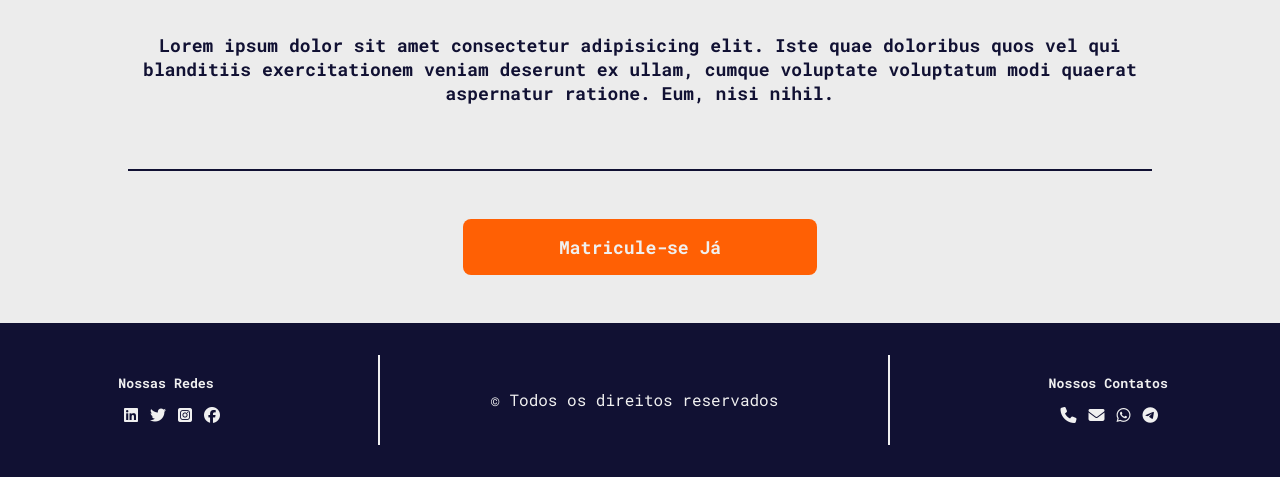
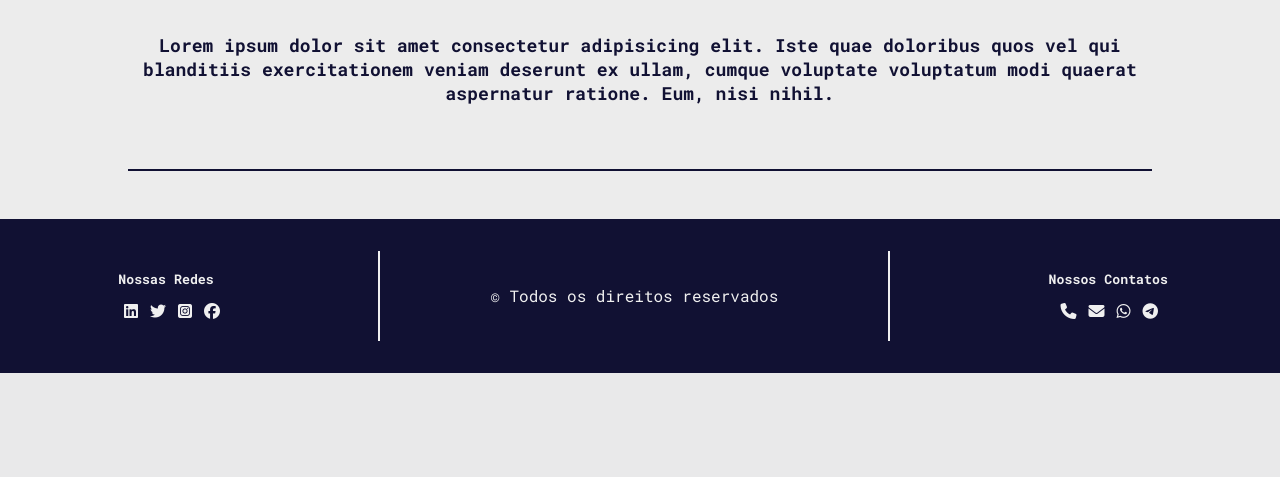
Before and after one commit to Josnjs/landing-page-beAcademy, a web app: file pages/home.html in a window 1280 px wide. Shown: the part 1410-1887 px from the top of the page. After the commit the page ends 1783 px from the top, so only its background shows below. Run offline with its HTML, style and script files only (its server is not run), Linux system fonts and the light colour scheme; some libraries are stand-ins or nearby versions.

Commit message:
Corrigindo erros no js

```diff
--- a/assets/style.css
+++ b/assets/style.css
@@ -49,48 +49,9 @@ a:hover {
     text-decoration: underline #ff6004;
 }
 
-.matricula {
-    text-align: center;
-    margin-top: 3rem;
-}
 
-.btn-matricula {
-    padding: 1rem 6rem;
-    border: none;
-    border-radius: 8px;
-    background-color: #ff6004;
-    color: #f0f0f0;
-    cursor: pointer;
-    font-size: 18px;
-    font-weight: 700;
-}
 
-.btn-matricula:hover {
-    background-color: #e45502;
-    transition: .4s ease-in-out;
-    text-transform: uppercase;
-}
 
-.form {
-    border-radius: 10px;
-    width: 40%;
-    margin: 2rem auto;
-    padding: 2rem 2rem;
-    background-color: #111133;
-    color: #f0f0f0;
-}
-
-.form input {
-    margin: 1rem;
-    width: 50%;
-    padding: .5rem 1rem;
-    border-radius: 8px;
-}
-
-.form-types {
-    /* border: 1px solid white; */
-    text-align: end;
-}
 
 .footer {
     display: flex;
--- a/pages/home.html
+++ b/pages/home.html
@@ -80,12 +80,6 @@
             <div class="hastes"></div>
         </section>
     </main>
-    <div class="matricula">
-        <button class="btn-matricula" id="matricula">
-            Matricule-se Já
-        </button>
-        <div id="newFormulario"></div>
-    </div>
 
     <footer class="footer">
 
--- a/scripts/matrilcula.js
+++ /dev/null
@@ -1,35 +0,0 @@
-const matricula = document.getElementById("matricula");
-const newFormulario = document.getElementById("newFormulario");
-
-
-matricula.addEventListener("click", matricular = () => {
-
-    const createForm = `
-    <form class="form" id="formulario">
-    <div class="form-types">
-        Nome completo:
-        <input type="text">
-    </div>
-    <div class="form-types">
-        CPF:
-        <input type="number">
-    </div>
-    <div class="form-types">
-        Email:
-        <input type="email">
-    </div>
-    <div class="form-types">
-        Telefone:
-        <input type="tel">
-    </div>
-    <div>
-        <input type="submit" value="Enviar" id="enviar">
-    </div>
-    </form>
-    `;
-
-
-    newFormulario.innerHTML = createForm;
-
-
-});
```
Also changed, not shown: pages/cursos.html (+0 -7 lines), pages/nossaMissao.html (+0 -7 lines), pages/quemSomos.html (+0 -7 lines).
